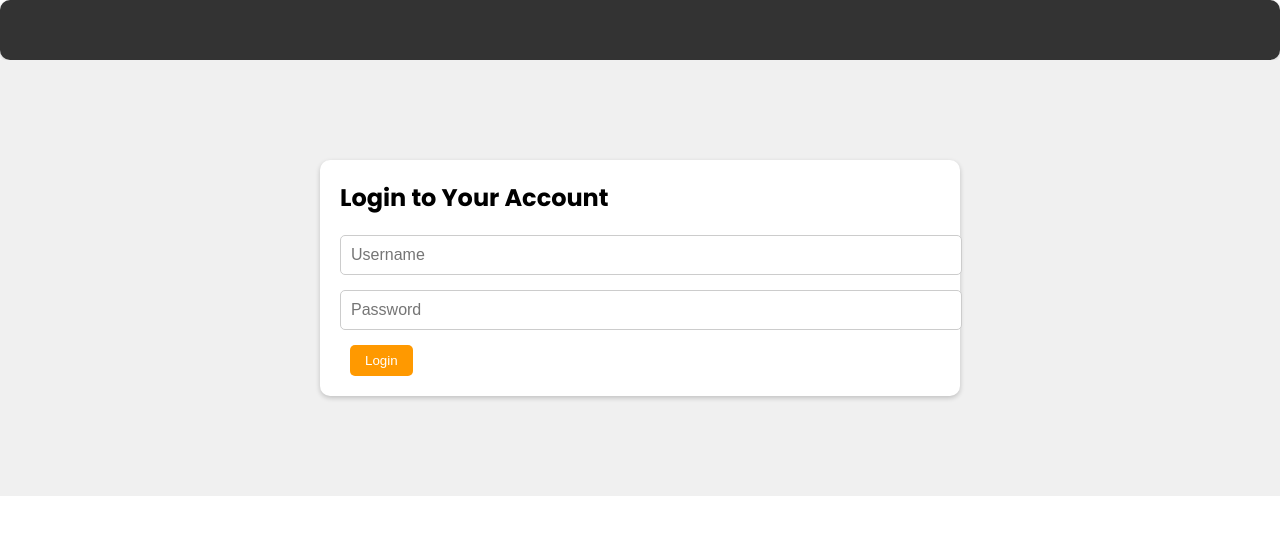
After one commit to rrcoder0167/Power-Track, a Django app: page /login in a window 1280 px wide. The commit adds this page. Shown: the top 535 px of the page. Run offline with Django 4.2, Linux system fonts and the light colour scheme.

Commit message:
login page basic

```diff
--- a/power_track_app/static/css/styles.css
+++ b/power_track_app/static/css/styles.css
@@ -184,3 +184,41 @@ body {
         left: 0;
     }
 }
+
+/* Style for the authentication section */
+.auth-section {
+    background-color: #f0f0f0;
+    padding: 100px 0;
+    text-align: center;
+}
+
+/* Style for the authentication content */
+.auth-content {
+    max-width: 600px;
+    margin: 0 auto;
+    padding: 20px;
+    border-radius: 10px;
+    background-color: white;
+    box-shadow: 0px 2px 5px rgba(0, 0, 0, 0.2);
+}
+
+/* Style for the authentication form */
+.auth-form {
+    text-align: left;
+}
+
+/* Style for the authentication title */
+.auth-title {
+    font-size: 24px;
+    margin-bottom: 20px;
+}
+
+/* Style for the authentication input fields */
+.auth-input {
+    width: 100%;
+    padding: 10px;
+    margin-bottom: 15px;
+    border: 1px solid #ccc;
+    border-radius: 5px;
+    font-size: 16px;
+}
--- /dev/null
+++ b/power_track_app/templates/login.html
@@ -0,0 +1,30 @@
+<!DOCTYPE html>
+<html lang="en">
+<head>
+    <meta charset="UTF-8">
+    <meta name="viewport" content="width=device-width, initial-scale=1.0">
+    <link rel="stylesheet" href="static/css/styles.css">
+    <link href="https://fonts.googleapis.com/css2?family=Poppins:wght@300;400;500;600;700&display=swap" rel="stylesheet">
+    <title>Login - Your Website</title>
+</head>
+<body>
+    <header class="menu-bar">
+        <!-- ... (menu bar code) ... -->
+    </header>
+    <main>
+        <section class="auth-section">
+            <div class="auth-content">
+                <div class="auth-form">
+                    <h2 class="auth-title">Login to Your Account</h2>
+                    <form>
+                        <input type="text" placeholder="Username" class="auth-input">
+                        <input type="password" placeholder="Password" class="auth-input">
+                        <button class="auth-button">Login</button>
+                    </form>
+                </div>
+            </div>
+        </section>
+    </main>
+    <script src="static/js/script.js"></script>
+</body>
+</html>
--- a/power_track_app/urls.py
+++ b/power_track_app/urls.py
@@ -3,4 +3,5 @@ from . import views
 
 urlpatterns = [
     path('', views.index, name='index'),
+    path('login', views.login, name='login')
 ]
--- a/power_track_app/views.py
+++ b/power_track_app/views.py
@@ -3,3 +3,6 @@ from django.shortcuts import render
 # Create your views here.
 def index(request):
     return render(request, 'index.html', {})
+
+def login(request):
+    return render(request, 'login.html', {})
```
